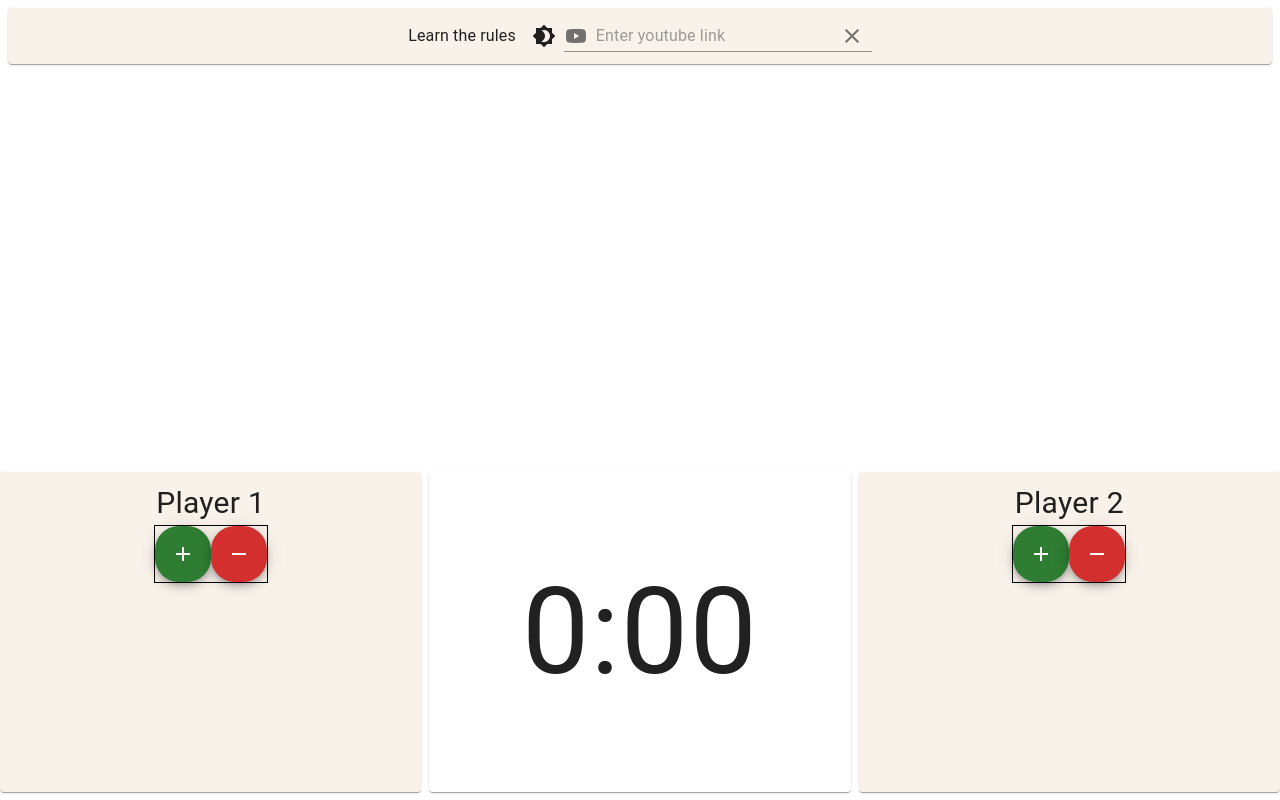
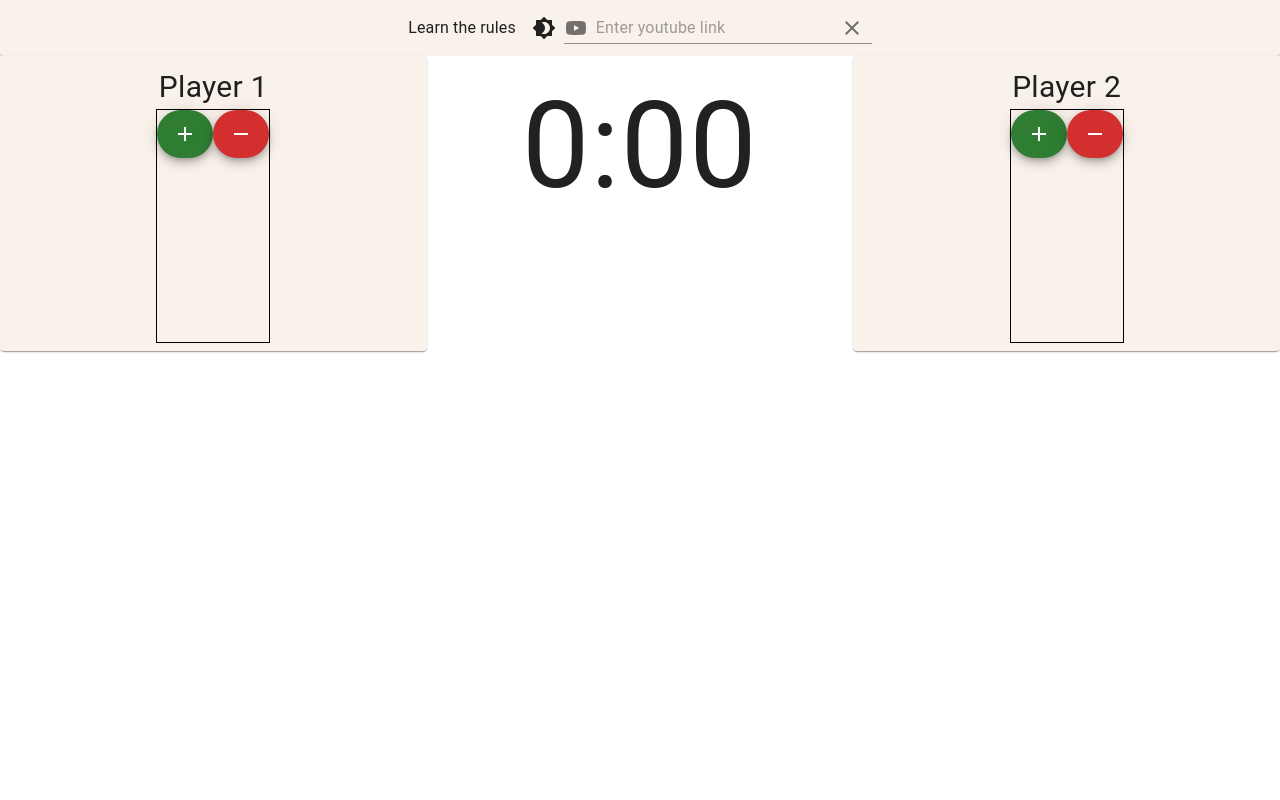
Before and after one commit to dli9431/learntherules, a React (Vite) app: page / in a window 1280 px wide. Built offline with nearby package versions, Linux system fonts and the light colour scheme.

Commit message:
simplify ui alignment/mui grids + adjust video sizing

```diff
--- a/src/App.tsx
+++ b/src/App.tsx
@@ -3,6 +3,7 @@ import { useMemo, createContext, useState, useContext, useEffect } from 'react'
 // mui
 import { useTheme, ThemeProvider, createTheme } from '@mui/material/styles';
 import CssBaseline from '@mui/material/CssBaseline';
+// import Grid from '@mui/material/Unstable_Grid2';
 import Grid from '@mui/material/Grid';
 import Paper from '@mui/material/Paper';
 import IconButton from '@mui/material/IconButton';
@@ -77,7 +78,18 @@ function App() {
   useEffect(() => {
     // update player size
     function updateSize() {
-      setOpts(prev => ({ ...prev, height: Math.floor(.5 * window.innerHeight).toString(), width: (window.innerWidth).toString() }));
+      const breakpoints = theme.breakpoints.values;
+      let videoSize = { width: 1, height: 1 };
+      if (window.innerWidth < breakpoints.sm) {
+        videoSize = { width: 1, height: 0.5 };
+      }
+      if (window.innerWidth >= breakpoints.sm && window.innerWidth < breakpoints.lg) {
+        videoSize = { width: .5, height: 1 };
+      }
+      if (window.innerWidth >= breakpoints.lg) {
+        videoSize = { width: 1, height: .5 };
+      }
+      setOpts(prev => ({ ...prev, height: Math.floor(videoSize.height * window.innerHeight).toString(), width: (videoSize.width * window.innerWidth).toString() }));
     }
     updateSize();
     window.addEventListener('resize', updateSize);
@@ -129,28 +141,15 @@ function App() {
   return (
     <>
       <CssBaseline />
-      <Grid
-        container
-        sx={{
-          bgcolor: 'background.default',
-          color: 'text.primary',
-        }}
-      >
-        <Grid
-          xs={12}
-          item
-          className='controls'
-          p={1}
-        >
       <Paper
         sx={{
           bgcolor: theme.palette.mode === 'dark' ? '#1A2027' : '#f9f2eb',
-              padding: 1,
+          padding: { xs: 0, sm: 1 },
           width: '100%',
         }}
       >
         <Stack direction='row' justifyContent='center' alignItems='center'>
-              <Typography>Learn the rules</Typography>
+          <Typography display={{ xs: 'none', sm: 'block' }}>Learn the rules</Typography>
           <IconButton sx={{ ml: 1 }} onClick={colorMode.toggleColorMode} color='inherit'>
             {theme.palette.mode === 'dark' ? <Brightness7Icon /> : <Brightness4Icon />}
           </IconButton>
@@ -177,52 +176,52 @@ function App() {
           />
         </Stack>
       </Paper>
-        </Grid>
+      <Grid
+        spacing={0}
+        direction={{ xs: 'column', sm: 'row', md: 'row', lg: 'column' }}
+        container
+        sx={{
+          flexGrow: 1,
+          bgcolor: 'background.default',
+          color: 'text.primary',
+        }}
+      >
         {
           youtubeId.length > 0 &&
           <Grid
-            xs={12}
             item
+            xs={12} sm={6} md={6} lg={12}
             className='player'
-            sx={{
-              height: '50vh',
-            }}
-          >
-            <Box
-              sx={{
-                display: 'flex',
-                width: '100%',
-                height: '100%',
-                justifyContent: 'center',
-                alignItems: 'center',
-              }}
           >
             <YouTube
+              // key={opts.width + opts.height} // forces rerender when window size changes
               videoId={youtubeId}
               opts={opts}
               onReady={onReady}
               onStateChange={onStateChange}
             />
-            </Box>
           </Grid>
         }
         {youtubeId.length > 0 &&
-          <>
           <Grid
-              xs={12}
             item
             className='scoreboard'
-              sx={{
-                height: '40vh',
-              }}
+            xs={12} sm={6} md={6} lg={12}
+            display={{ xs: 'none', sm: 'inline' }}
+            flexGrow={1}
           >
-              <Stack spacing={1} direction={{ xs: 'column', sm: 'row' }} justifyContent='center' alignItems='center' height='100%'>
+            <Grid container spacing={0}>
+              <Grid item xs={12} sm={12} md={12} lg={4} order={{ sm: 1, lg: 2 }} sx={{ textAlign: 'center' }}>
+                <Timer currTime={currTime} />
+              </Grid>
+              <Grid item xs={6} sm={6} lg={4} order={{ sm: 2, lg: 1 }}>
                 <Player fighter={fighter1} theme={theme} />
-                <Timer currTime={currTime} />
+              </Grid>
+              <Grid item xs={6} sm={6} lg={4} order={{ sm: 3, lg: 3 }}>
                 <Player fighter={fighter2} theme={theme} />
-              </Stack>
               </Grid>
-          </>
+            </Grid>
+          </Grid>
         }
       </Grid>
     </>
--- a/src/player.tsx
+++ b/src/player.tsx
@@ -25,12 +25,12 @@ export const Player = ({ fighter, theme }: { fighter: Fighter; theme: Theme }) =
                     height: '100%'
                 }}
             >
-                <Stack spacing={0} alignItems="center" direction={{ xs: 'row', sm: 'column' }}>
+                <Stack spacing={0} alignItems="center" /*direction={{ sm: 'column', lg: 'row' }}*/>
                     <Typography fontSize={{ md: 30, xs: 15 }}>
                         {fighter.name}
                     </Typography>
                     <Grid
-                        direction="row"
+                        direction={{ sm: 'row' }}
                         container
                         sx={{ border: '1px solid black' }}
                     >
--- a/src/score.tsx
+++ b/src/score.tsx
@@ -39,26 +39,26 @@ export function ScoreDial({ action, position }: { action: 'add' | 'remove', posi
                 variant: 'extended'
             }}
             ariaLabel={action === 'add' ? 'Add' : 'Remove'}
-            // sx={{ display: 'flex', flexDirection: 'column' }}
-            sx={{
-                position: { xs: 'absolute', sm: 'static' }, // Use absolute positioning on xs screens, switch to static on sm screens and up
-                bottom: 16,
-                right: { xs: 16, sm: 'auto' }, // Apply right: 16 on xs screens, switch to auto on sm screens and up
-                left: { xs: 'auto', sm: 16 }, // Apply left: auto on xs screens, switch to 16 on sm screens and up
-                display: { xs: 'block', sm: 'flex' }, // Use block display on xs screens, switch to flex on sm screens and up
-                flexDirection: { xs: 'column', sm: 'row' }, // Use column direction on xs screens, switch to row on sm screens and up
-                '& .MuiSpeedDial-fab': {
-                    width: 56, // Adjust the size of the Speed Dial button
-                    height: 56,
-                },
-                '& .MuiSpeedDialAction-fab': {
-                    position: 'absolute',
-                    bottom: 0,
-                    right: 0,
-                    width: 56, // Adjust the size of the Speed Dial actions
-                    height: 56,
-                },
-            }}
+            sx={{ display: 'flex', flexDirection: 'column' }}
+            // sx={{
+            //     position: { xs: 'absolute', sm: 'static' }, // Use absolute positioning on xs screens, switch to static on sm screens and up
+            //     bottom: 16,
+            //     right: { xs: 16, sm: 'auto' }, // Apply right: 16 on xs screens, switch to auto on sm screens and up
+            //     left: { xs: 'auto', sm: 16 }, // Apply left: auto on xs screens, switch to 16 on sm screens and up
+            //     display: { xs: 'block', sm: 'flex' }, // Use block display on xs screens, switch to flex on sm screens and up
+            //     flexDirection: { xs: 'column', sm: 'row' }, // Use column direction on xs screens, switch to row on sm screens and up
+            //     '& .MuiSpeedDial-fab': {
+            //         width: 56, // Adjust the size of the Speed Dial button
+            //         height: 56,
+            //     },
+            //     '& .MuiSpeedDialAction-fab': {
+            //         position: 'absolute',
+            //         bottom: 0,
+            //         right: 0,
+            //         width: 56, // Adjust the size of the Speed Dial actions
+            //         height: 56,
+            //     },
+            // }}
             icon={<SpeedDialIcon icon={action === 'add' ? <AddIcon /> : <RemoveIcon />} openIcon={<CloseIcon />} />}
             onClose={handleClose}
             onOpen={handleClick}
--- a/src/timer.tsx
+++ b/src/timer.tsx
@@ -6,26 +6,9 @@ export function Timer({ currTime }: { currTime: number }) {
   const remainingSeconds = seconds % 60;
 
   return (
-    <Box
-      className='timer'
-      sx={{
-        display: 'flex',
-        width: '100%',
-        height: '100%',
-      }}
-    >
-      <Card sx={{
-        display: 'flex',
-        width: '100%',
-        height: '100%',
-        justifyContent: 'center',
-        alignItems: 'center',
-      }}>
-        <Typography component='div' fontSize={{ md: 120, sm: 60, xs: 30 }}>
-          {minutes}:{remainingSeconds < 10 ? `0${remainingSeconds}` : remainingSeconds}
-        </Typography>
-      </Card>
-    </Box>
+    <Typography component='div' fontSize={{ md: 120, sm: 40, xs: 30 }}>
+      {minutes}:{remainingSeconds < 10 ? `0${remainingSeconds}` : remainingSeconds}
+    </Typography>
   );
 }
 
```
Lines whose indentation alone changed are shown as unchanged.
